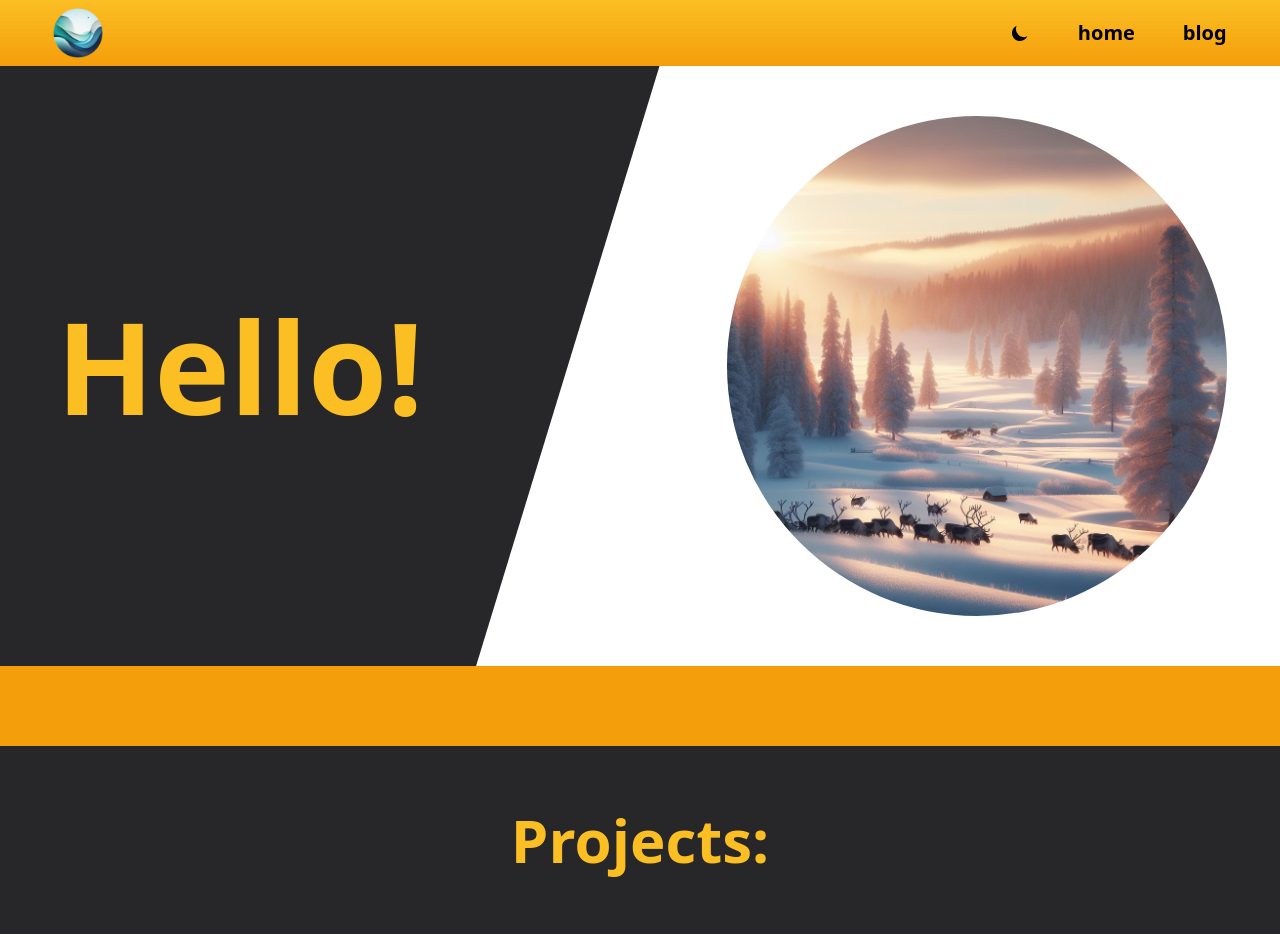
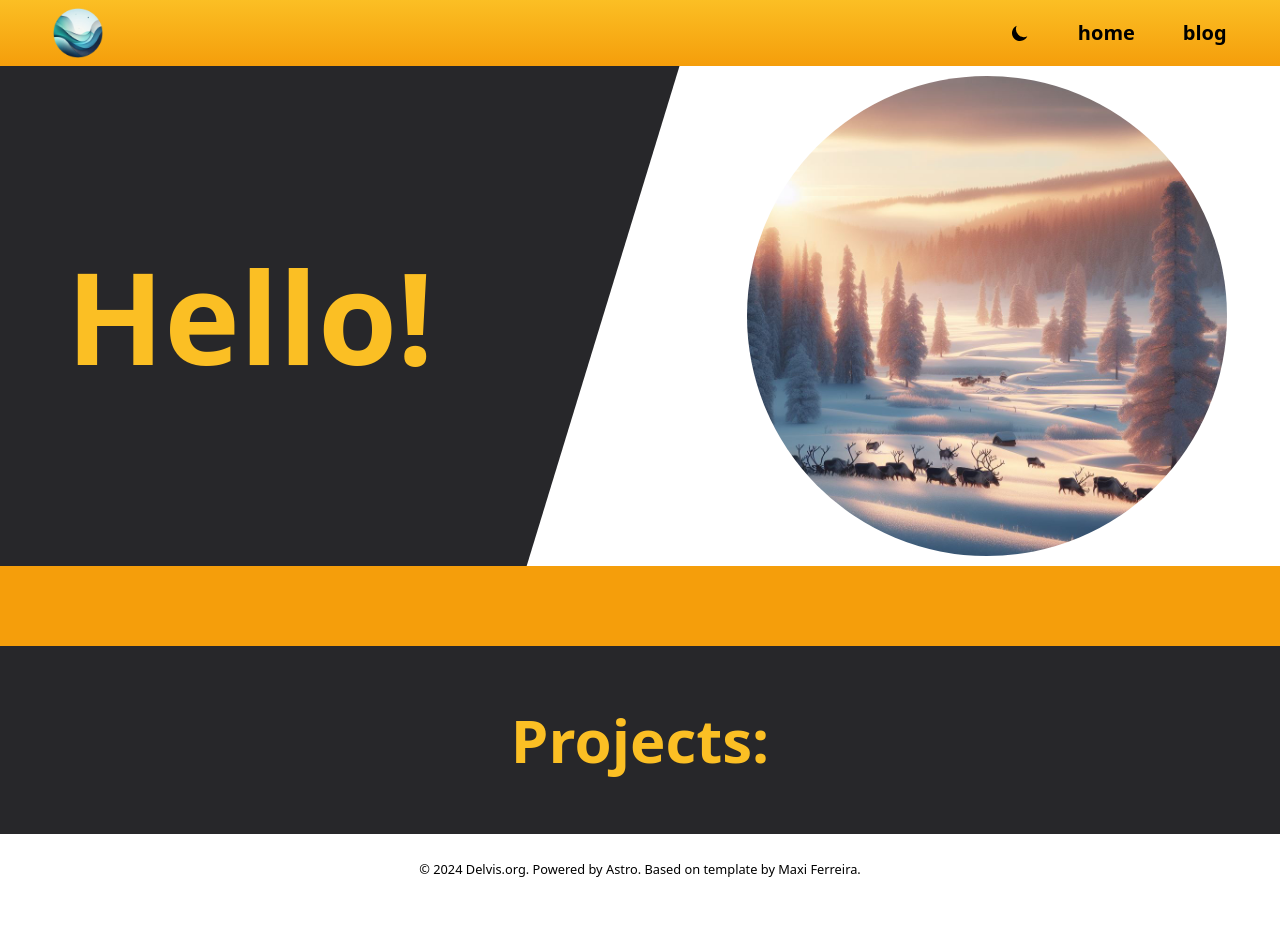
Before and after one commit to illispi/homeSite, an Astro site: page / in a window 1280 px wide. Shown: the top 937 px of the page. After the commit the page ends 904 px from the top, so only its background shows below. Built offline with nearby package versions, Linux system fonts and the light colour scheme; Astro itself is replaced by a stand-in of ours.

Commit message:
might need to rethink the whole h-[500px]

```diff
--- a/src/pages/index.astro
+++ b/src/pages/index.astro
@@ -11,54 +11,54 @@ const permalink = Astro.site.href;
 ---
 
 <BaseLayout title={title} description={description} permalink={permalink}>
-  <div class="relative w-screen flex justify-center items-center">
-    <div class="absolute left-0 bg-zinc-800 w-1/2 h-full -z-10 hidden lg:flex">
+  <div class="relative flex w-screen items-center justify-center">
+    <div class="absolute left-0 -z-10 hidden h-full w-1/2 bg-zinc-800 lg:flex">
     </div>
-    <div class="absolute left-1/2 bg-white w-1/2 h-full -z-10 hidden lg:flex">
+    <div class="absolute left-1/2 -z-10 hidden h-full w-1/2 bg-white lg:flex">
     </div>
     <div
-      class="flex items-center justify-center h-full flex-col lg:flex-row w-full lg:w-11/12 max-w-screen-xl"
+      class="flex h-full w-full max-w-screen-xl flex-col items-center justify-center lg:w-11/12 lg:flex-row"
     >
       <div
-        class="flex justify-center items-center flex-col flex-1 py-8 lg:p-0 w-full bg-zinc-800 lg:bg-transparent"
+        class="flex w-full flex-1 flex-col items-center justify-center bg-zinc-800 py-8 lg:bg-transparent lg:p-0"
       >
         <h1
-          class="text-center text-6xl lg:text-9xl font-semibold text-amber-400 bg-transparent"
+          class="bg-transparent text-center text-6xl font-semibold text-amber-400 lg:text-9xl"
         >
           Hello!
         </h1>
       </div>
       <div
-        class="relative h-[600px] overflow-hidden bg-white w-[300px] hidden lg:block"
+        class="relative hidden h-[500px] w-[300px] overflow-hidden bg-white lg:block"
       >
         <div
-          class="relative bg-zinc-800 -left-[250px] -top-40 w-[400px] h-[800px] rotate-[17deg]"
+          class="relative -left-[250px] -top-40 h-[800px] w-[400px] rotate-[17deg] bg-zinc-800"
         >
         </div>
       </div>
       <div
-        class="bg-white lg:h-[600px] flex justify-center items-center w-full lg:w-fit py-8 lg:py-0 shadow-[inset_0px_0px_126px_22px_rgba(251,191,36,1)] lg:shadow-none"
+        class="flex w-full items-center justify-center bg-white py-8 shadow-[inset_0px_0px_126px_22px_rgba(251,191,36,1)] lg:h-[500px] lg:w-fit lg:py-0 lg:shadow-none"
       >
         <div
-          class="rounded-full overflow-hidden flex-shrink-1 w-11/12 max-w-[500px] lg:w-fit lg:h-fit"
+          class="flex-shrink-1 w-11/12 max-w-[480px] overflow-hidden rounded-full lg:h-fit lg:w-fit"
         >
           <Image
             src={landscape}
             alt="Snowy landscape"
-            height={500}
-            width={500}
+            height={480}
+            width={480}
           />
         </div>
       </div>
     </div>
   </div>
   <div
-    class="w-screen h-20 hidden lg:flex justify-center items-center lg:bg-amber-500"
+    class="hidden h-20 w-screen items-center justify-center lg:flex lg:bg-amber-500"
   >
   </div>
-  <div class="items-center justify-center w-full bg-zinc-800 flex">
+  <div class="flex w-full items-center justify-center bg-zinc-800">
     <h2
-      class="flex-1 text-center text-amber-400 text-6xl font-semibold py-16 block"
+      class="block flex-1 py-16 text-center text-6xl font-semibold text-amber-400"
     >
       Projects:
     </h2>
```
